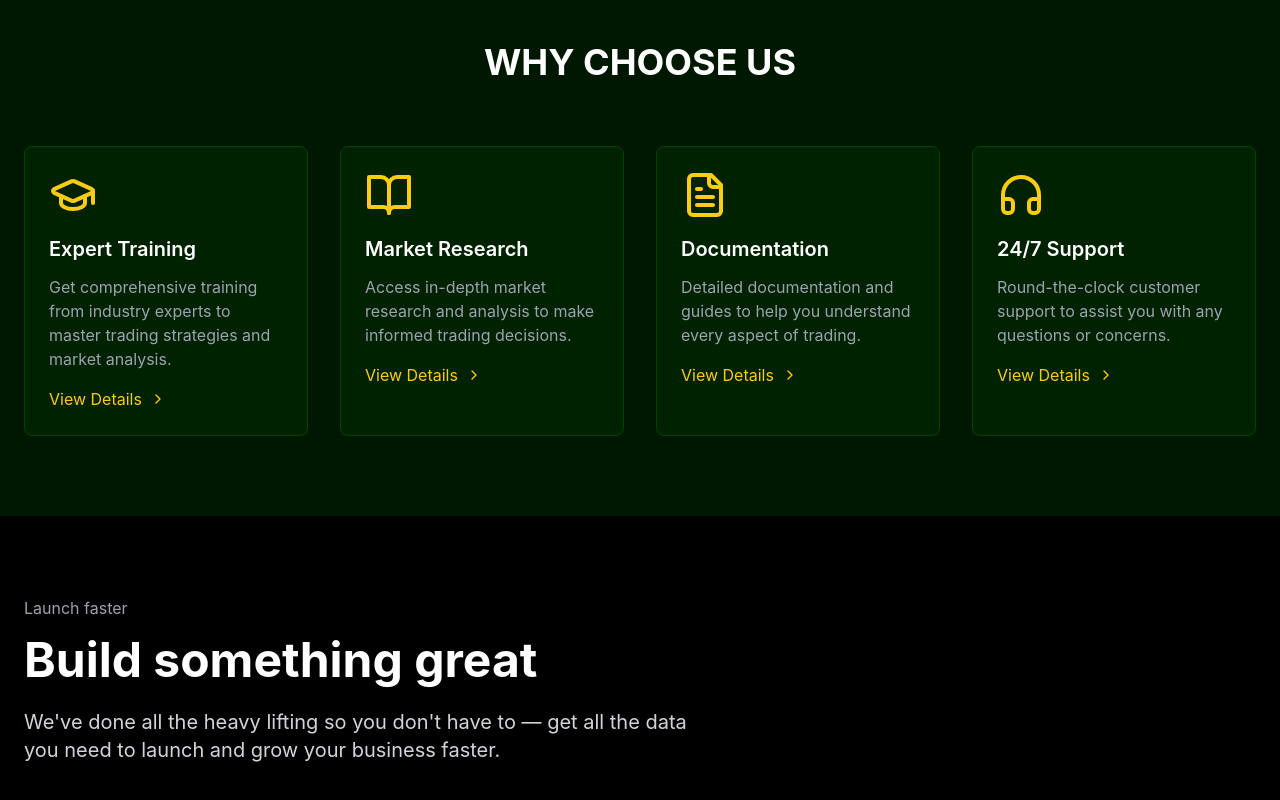
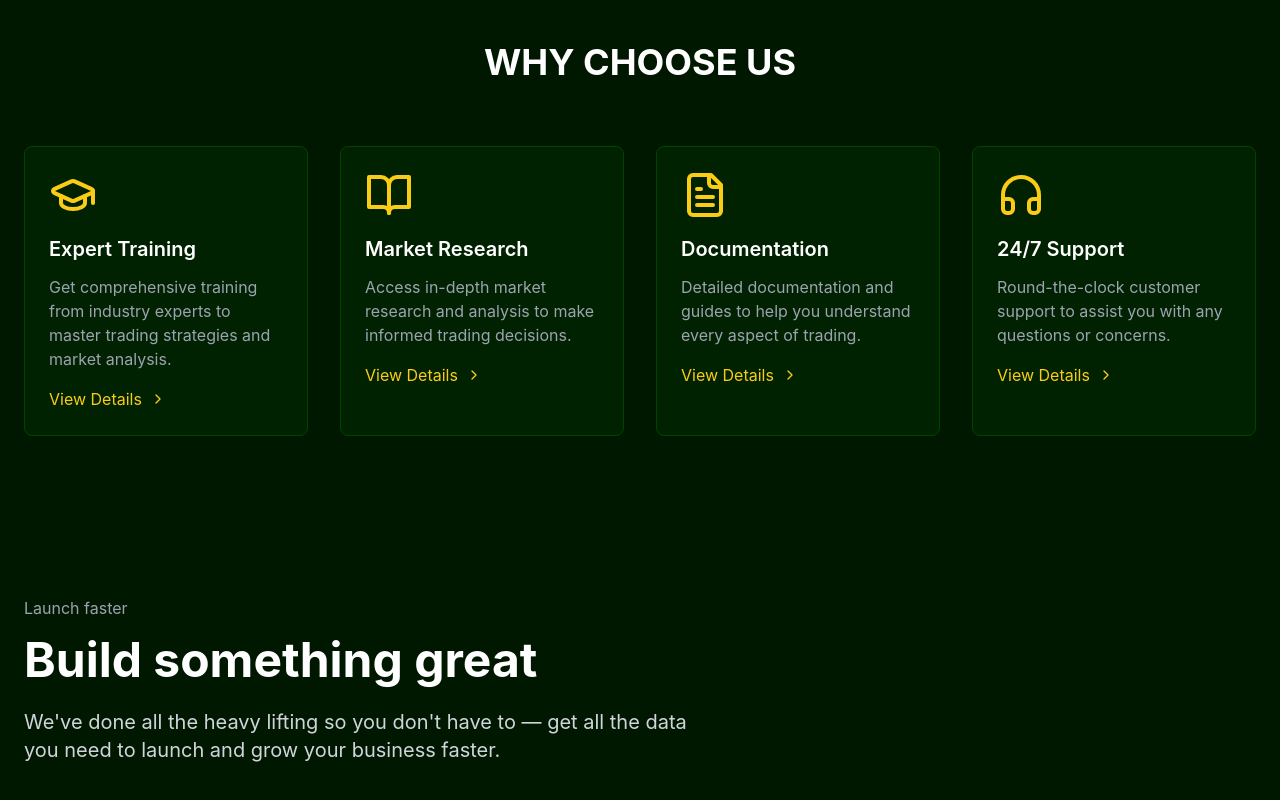
Before and after one commit to sayantann7/nexvest-new-landing-page, a React (Vite) app: page / in a window 1280 px wide. Shown: the part 726-1526 px from the top of the page. Built offline with nearby package versions, Linux system fonts and the light colour scheme.

Commit message:
minor changes

```diff
--- a/src/App.tsx
+++ b/src/App.tsx
@@ -400,7 +400,7 @@ function App() {
       </div>
 
       {/* Build Something Great Section */}
-      <div className="bg-black py-20">
+      <div className="bg-[#011800] py-20">
         <div className="container mx-auto px-6">
           <motion.div
             initial={{ opacity: 0, y: 20 }}
```
